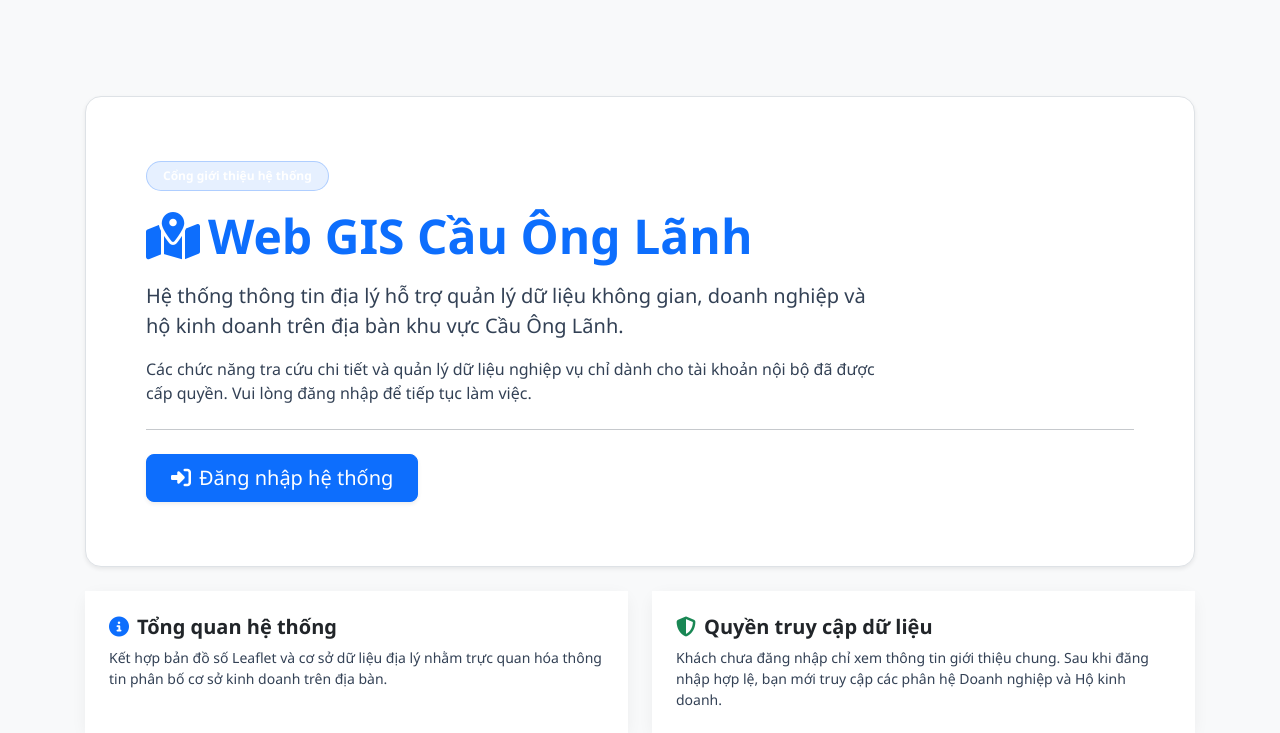
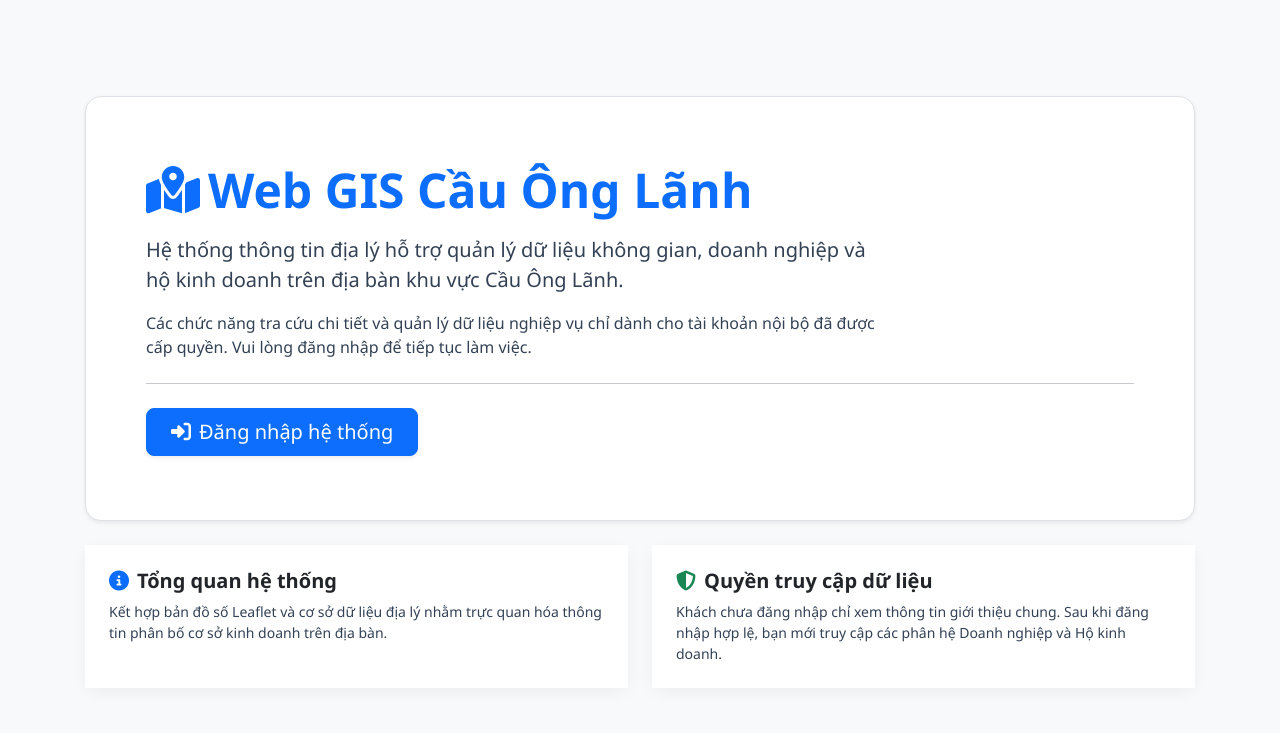
Before and after one commit to granblue016/Assignment-4_Crud, a Yii app: template views/site/index.php in a window 1280 px wide. Shown: the top 733 px of the page. Run offline with PHP 8.4 and a stand-in for Yii, Linux system fonts and the light colour scheme; the template is opened without the code that fills it, so the values that code supplies are empty; some libraries are stand-ins or nearby versions.

Commit message:
sửa index

```diff
--- a/views/site/index.php
+++ b/views/site/index.php
@@ -15,9 +15,9 @@ $this->title = 'Trang chủ - Web GIS Cầu Ông Lãnh';
         <!-- Trang giới thiệu chung cho người chưa đăng nhập -->
         <div class="p-5 mb-4 bg-white rounded-4 shadow-sm border">
             <div class="container-fluid py-3">
-                <span class="badge bg-primary bg-opacity-10 text-primary border border-primary border-opacity-25 px-3 py-2 rounded-pill mb-3">
+                <!-- <span class="badge bg-primary bg-opacity-10 text-primary border border-primary border-opacity-25 px-3 py-2 rounded-pill mb-3">
                     Cổng giới thiệu hệ thống
-                </span>
+                </span> -->
                 <h1 class="display-5 fw-bold text-primary">
                     <i class="fa-solid fa-map-location-dot me-2"></i>Web GIS Cầu Ông Lãnh
                 </h1>
```
